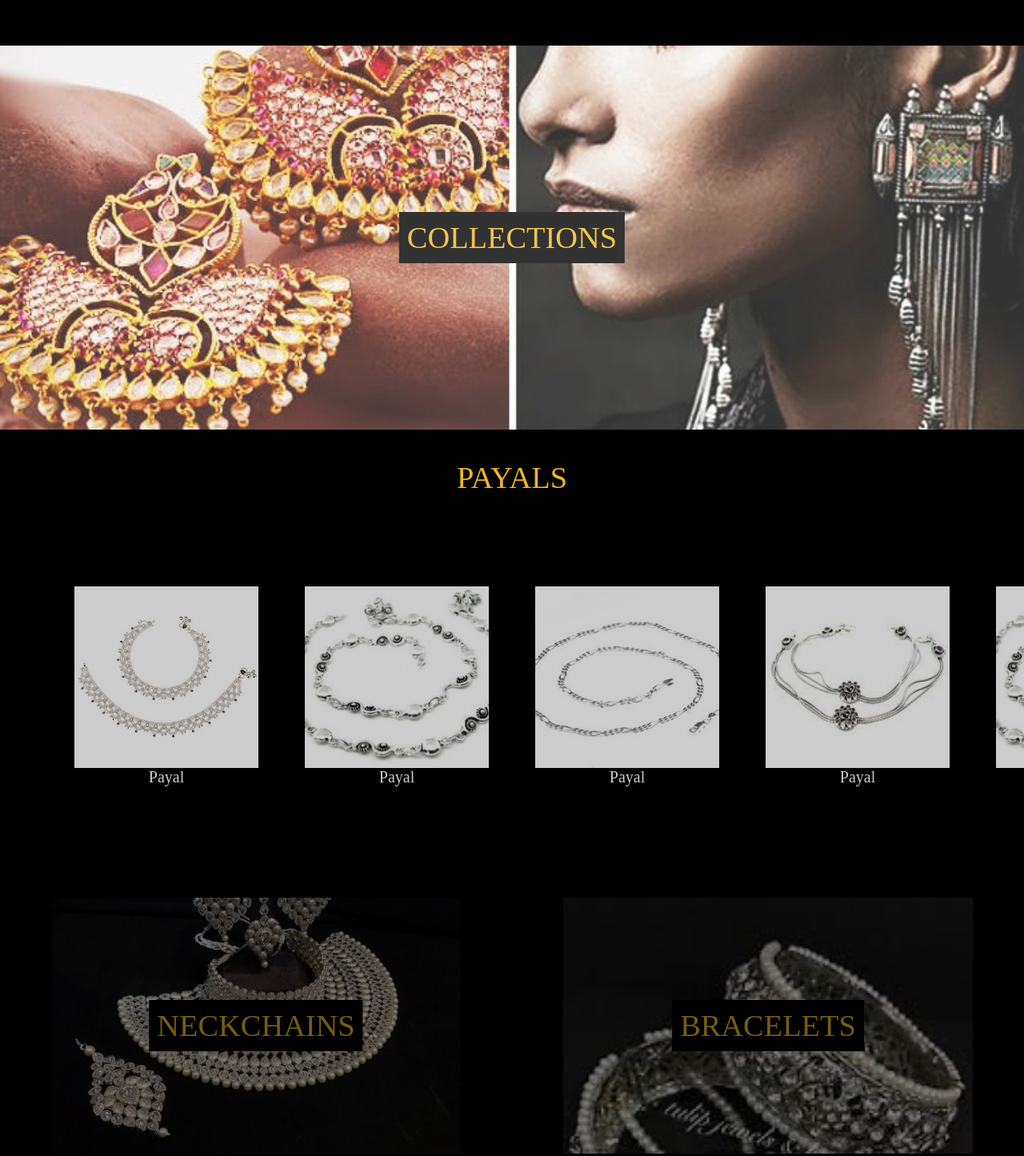
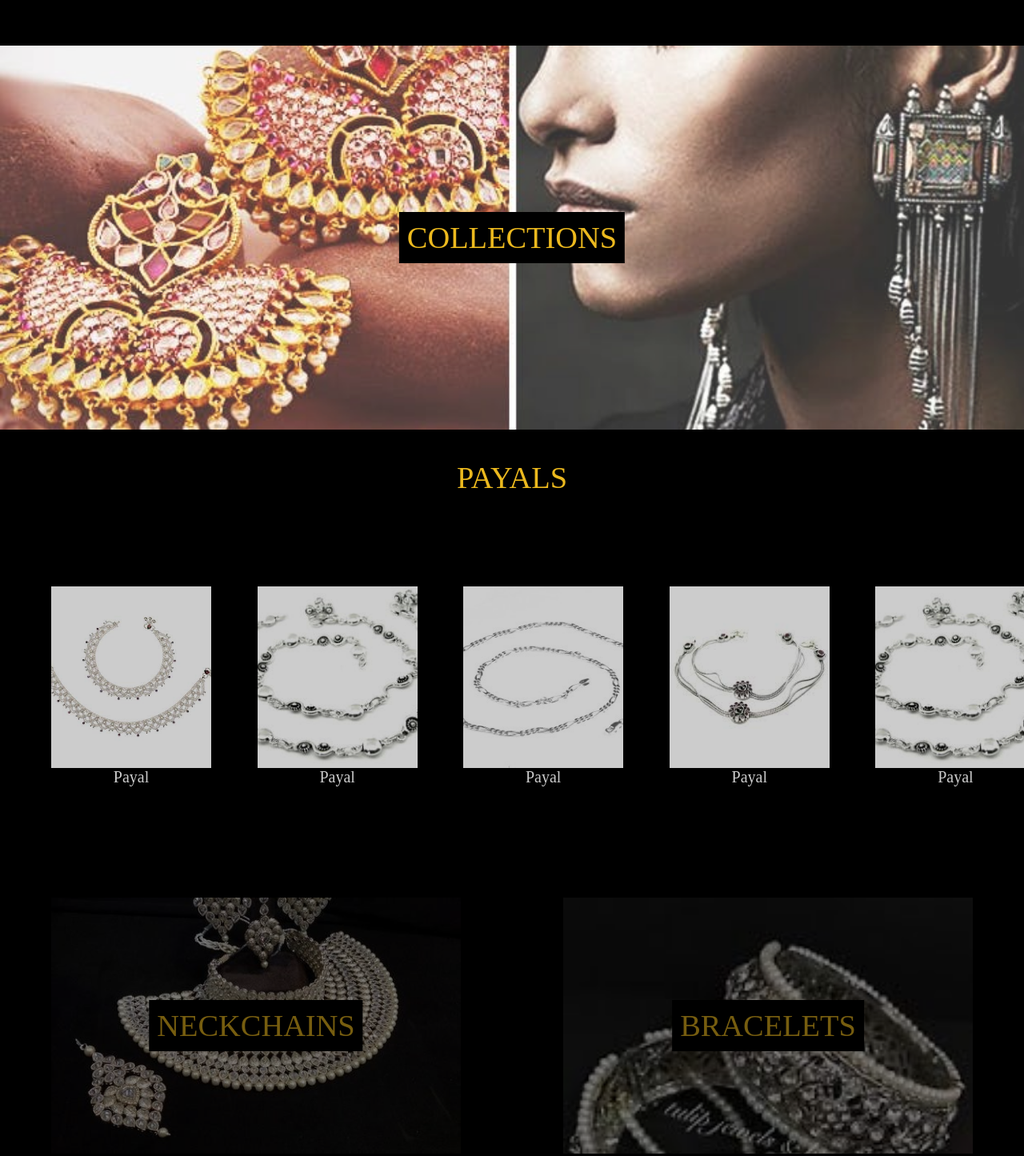
Before and after one commit to yashchapani/Bs_web, a plain HTML site: page demo/index.html in a window 1280 px wide. Shown: the part 1459-2904 px from the top of the page at 80% size. Drawn offline with Linux system fonts and the light colour scheme.

Commit message:
payal slider updated and blurred text bug removed

```diff
--- a/demo/index.css
+++ b/demo/index.css
@@ -298,7 +298,7 @@ main {
 }
 
 .anklet-row{
-    width: 100%;
+    /* width: 100%; */
     height: 250px;
     flex-shrink: 0;
     background-color: #000;
@@ -308,6 +308,7 @@ main {
     justify-content: space-around;
     padding-top: 1%;
     padding-bottom: 1%;
+    padding-right: 5%;
 }
 
 .anklet-row .anklet-grid{
@@ -316,6 +317,7 @@ main {
     display: flex;
     flex-direction: column;
 }
+/*
 .desktop-slider .anklet-row .anklet-grid{
     width: 20%;
 }
@@ -330,10 +332,10 @@ main {
 
 .mobile-slider .anklet-row .anklet-grid{
     width: 80%;
-}
+} */
 
 .anklet-grid .anklet-image {
-    width: 100%;
+    width: 200px;
     height: 100%;
     background-size: cover;
     background-repeat: no-repeat;
@@ -349,7 +351,7 @@ main {
     transform: scale(1.3);
 }
 
-
+/*
 
 @media (min-width: 850px){
     .anklet .tablet-slider{
@@ -406,7 +408,7 @@ main {
         display: none;
     }
 
-}
+} */
 
 
 /*----------------------------------Rings&Bracelet----------------------*/
@@ -492,13 +494,17 @@ main {
     opacity: 0.8;
 }
 
-.class5 .text{
+.text-parallax-container{
+    position: relative;
+}
+.text-parallax-container .text{
     position: absolute;
     border-top: #000;
     border-bottom: #000;
     font-size: 3vw;
     font-weight: 300;
     opacity: 1;
+    z-index: 2;
 }
 
 .parallax1{
--- a/demo/index.html
+++ b/demo/index.html
@@ -58,10 +58,12 @@
 
         </div>
 
-        <div class="parallax1 class5">
+
+        <div class="text-parallax-container">
             <div class="text">
                 COLLECTIONS
             </div>
+            <div class="parallax1 class5"></div>
         </div>
 
         <div class="anklet">
@@ -74,14 +76,20 @@
                         <div class="anklet-image" style="background-image:url(images/anklets/2.jpg)"></div>
                         <div class="anklet-text">Payal</div>
                     </div>
+                </div>
+                <div class="anklet-row">
                     <div class="anklet-grid">
                         <div class="anklet-image" style="background-image:url(images/anklets/3.jpg)"></div>
                         <div class="anklet-text">Payal</div>
                     </div>
+                </div>
+                <div class="anklet-row">
                     <div class="anklet-grid">
                         <div class="anklet-image" style="background-image:url(images/anklets/4.jpeg)"></div>
                         <div class="anklet-text">Payal</div>
                     </div>
+                </div>
+                <div class="anklet-row">
                     <div class="anklet-grid">
                         <div class="anklet-image" style="background-image:url(images/anklets/5.jpg)"></div>
                         <div class="anklet-text">Payal</div>
@@ -92,21 +100,27 @@
                         <div class="anklet-image" style="background-image:url(images/anklets/3.jpg)"></div>
                         <div class="anklet-text">Payal</div>
                     </div>
+                </div>
+                <div class="anklet-row">
                     <div class="anklet-grid">
                         <div class="anklet-image" style="background-image:url(images/anklets/4.jpeg)"></div>
                         <div class="anklet-text">Payal</div>
                     </div>
+                </div>
+                <div class="anklet-row">
                     <div class="anklet-grid">
                         <div class="anklet-image" style="background-image:url(images/anklets/4.jpeg)"></div>
                         <div class="anklet-text">Payal</div>
                     </div>
+                </div>
+                <div class="anklet-row">
                     <div class="anklet-grid">
                         <div class="anklet-image" style="background-image:url(images/anklets/3.jpg)"></div>
                         <div class="anklet-text">Payal</div>
                     </div>
                 </div>
             </div>
-
+            <!--
             <div class="tablet-slider anklet-slider">
                 <div class="anklet-row">
                     <div class="anklet-grid">
@@ -243,6 +257,7 @@
                 </div>
             </div>
         </div>
+    -->
         <div class="class3">
             <div class="Rings">
                 <div class="text">NECKCHAINS</div>
@@ -251,10 +266,10 @@
                 <div class="text">BRACELETS</div>
             </div>
         </div>
-
-        <div class="parallax2 class5">
+        <div class="text-parallax-container">
             <div class="text">"A piece of jewellery is often a piece of art. But it only becomes valuable when emotions
-                are added to it"</div>
+                    are added to it"</div>
+            <div class="parallax2 class5"></div>
         </div>
     </main>
 
```
